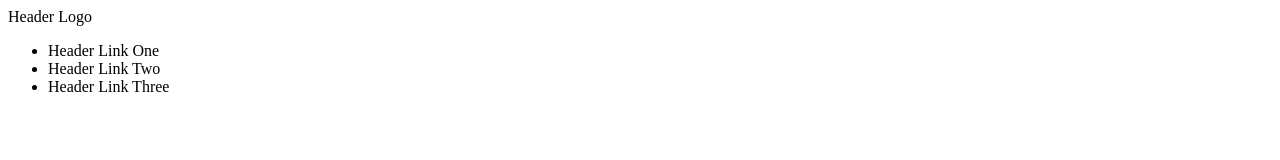
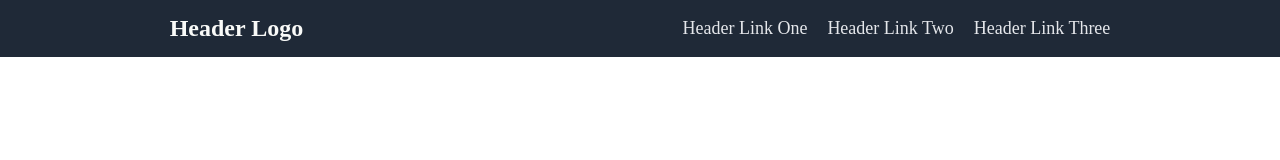
Before and after one commit to demense/landing-page, a plain HTML site: page index.html in a window 1280 px wide. Drawn offline with Linux system fonts and the light colour scheme.

Commit message:
Change display to flex for header and ul

```diff
--- a/index.html
+++ b/index.html
@@ -7,8 +7,8 @@
     <title>Landing Page</title>
 </head>
 <body>
-    <div class="Header">
-        <div class="Header-logo">Header Logo</div>
+    <div class="header">
+        <div class="header-logo">Header Logo</div>
         <ul>
             <li>Header Link One</li>
             <li>Header Link Two</li>
--- a/styles.css
+++ b/styles.css
@@ -0,0 +1,26 @@
+html, body {
+    height: 100vh;
+    width: 100vw;
+    margin: 0px;
+}
+
+div.header {
+    display: flex;
+    align-items: center;
+    justify-content: space-around;
+    background-color: #1F2937;
+}
+
+.header-logo {
+    font-size: 24px;
+    font-weight: bolder;
+    color: #F9FAF8;
+}
+
+ul {
+    display: flex;
+    gap: 20px;
+    list-style: none;
+    color: #E5E7EB;
+    font-size: 18px;
+}
```
